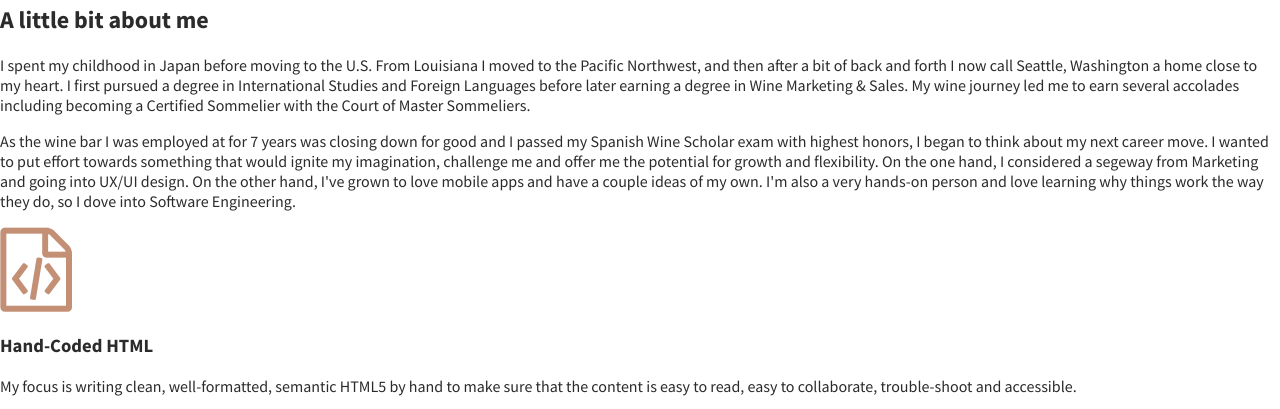
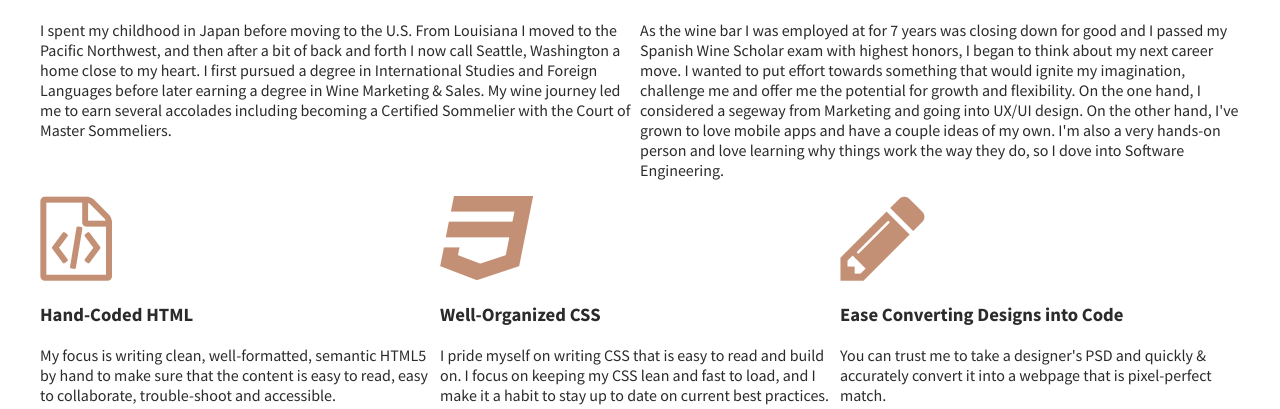
Before and after one commit to jonelle-noelani/first-personal-website, a plain HTML site: page index.html in a window 1280 px wide. Shown: the part 210-619 px from the top of the page. Drawn offline with Linux system fonts and the light colour scheme.

Commit message:
added full-half-third-width columns

```diff
--- a/css/main.css
+++ b/css/main.css
@@ -3,3 +3,22 @@ body {
   font-family: 'Source Sans Pro', sans-serif;
   color: #2b2b2b
 }
+
+/***Grid***/
+.full-width {
+  width: 1200px;
+  margin: 0 auto;
+  overflow: auto;
+}
+
+.half-width {
+  width: 600px;
+  overflow: auto;
+  float: left;
+}
+
+.third-width {
+  width: 400px;
+  overflow: auto;
+  float: left;
+}
```
